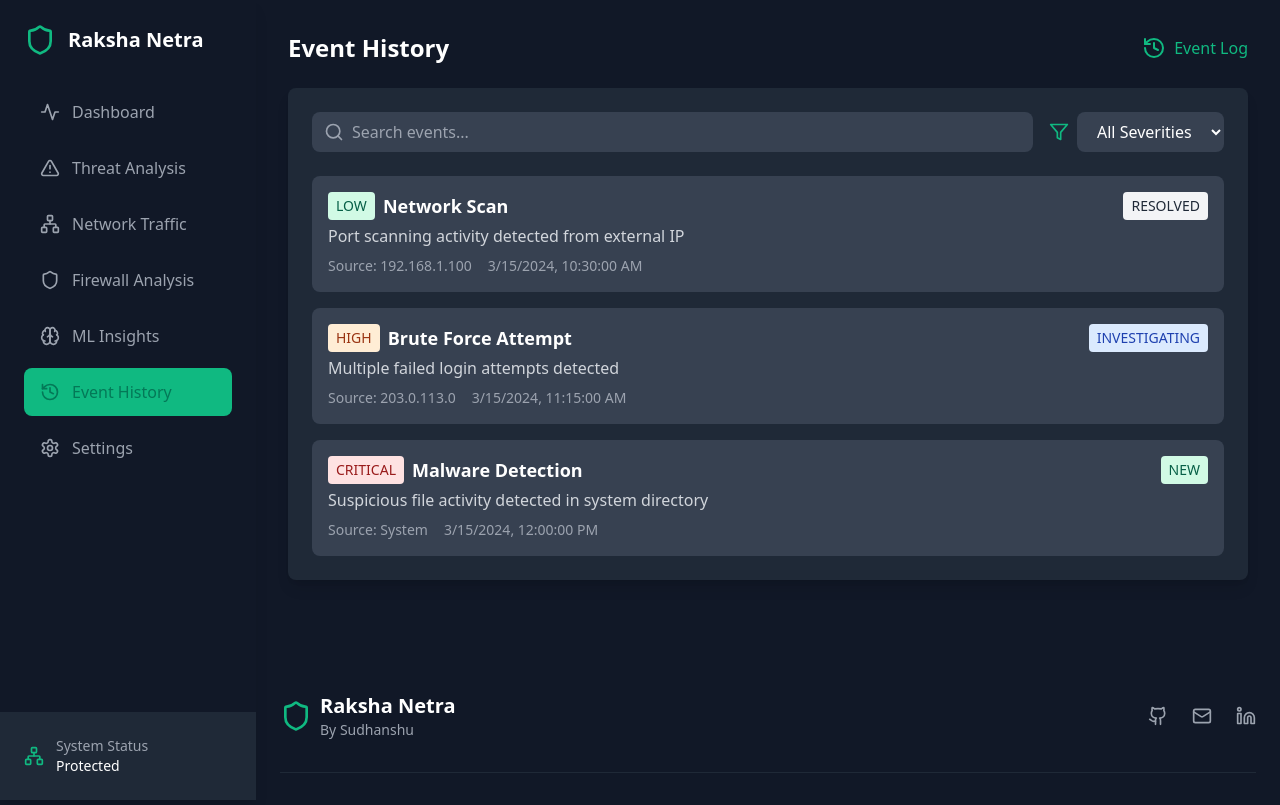
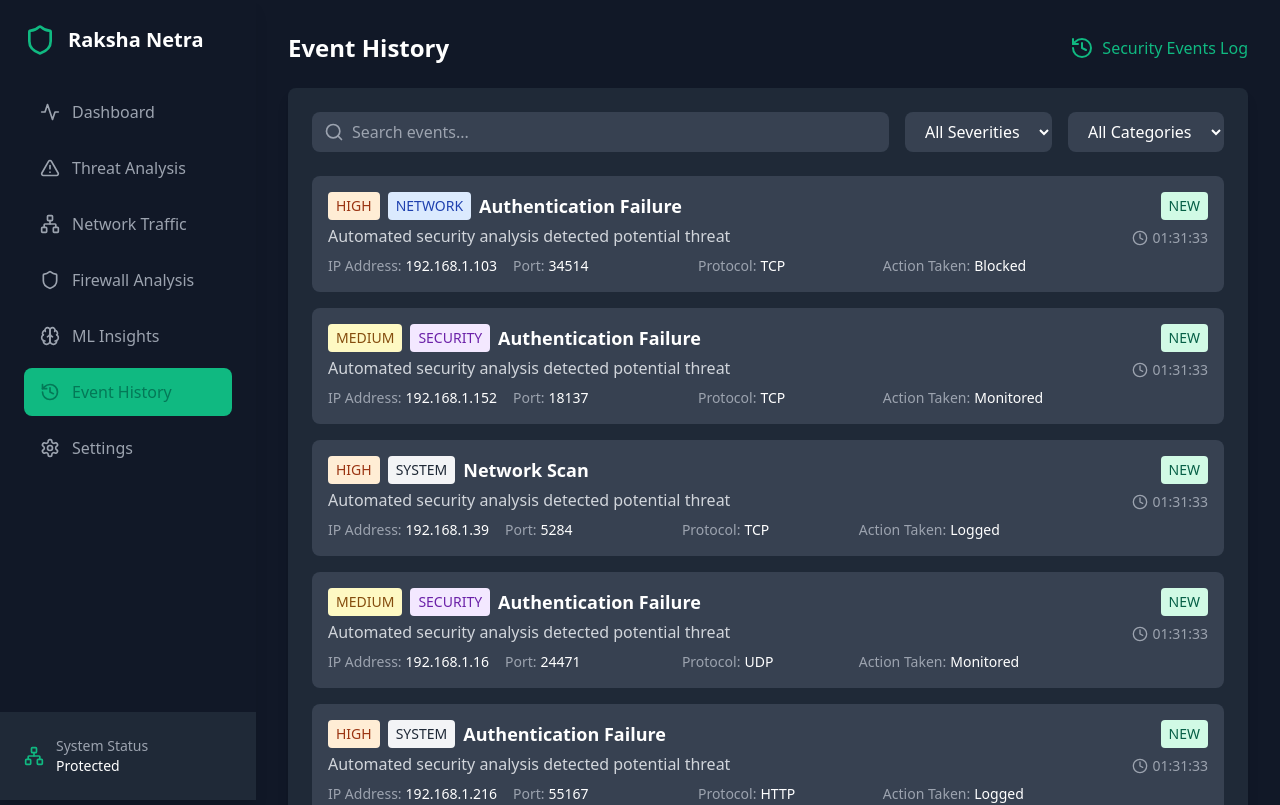
Before and after one commit to Sudhaanshuu/SIH24_tem, a React (Vite) app: page /history in a window 1280 px wide. Shown: the top 805 px of the page. Built offline with nearby package versions, Linux system fonts and the light colour scheme.

Commit message:
Update Events

```diff
--- a/src/components/EventHistory.tsx
+++ b/src/components/EventHistory.tsx
@@ -1,6 +1,7 @@
-import React, { useState } from 'react';
-import { History, Filter, Search } from 'lucide-react';
+import React, { useState, useEffect } from 'react';
+import { History, Filter, Search, AlertTriangle, Shield, Clock } from 'lucide-react';
 import { useThemeStore } from '../store/useThemeStore';
+import { format } from 'date-fns';
 
 interface Event {
   id: string;
@@ -10,48 +11,63 @@ interface Event {
   description: string;
   source: string;
   status: 'resolved' | 'investigating' | 'new';
+  category: 'security' | 'network' | 'system';
+  details: Record<string, string>;
 }
 
 export const EventHistory: React.FC = () => {
   const { isDarkMode } = useThemeStore();
   const [searchTerm, setSearchTerm] = useState('');
   const [filterSeverity, setFilterSeverity] = useState<string>('all');
+  const [filterCategory, setFilterCategory] = useState<string>('all');
+  const [events, setEvents] = useState<Event[]>([]);
 
-  const events: Event[] = [
-    {
-      id: '1',
-      type: 'Network Scan',
-      severity: 'low',
-      timestamp: '2024-03-15T10:30:00',
-      description: 'Port scanning activity detected from external IP',
-      source: '192.168.1.100',
-      status: 'resolved'
-    },
-    {
-      id: '2',
-      type: 'Brute Force Attempt',
-      severity: 'high',
-      timestamp: '2024-03-15T11:15:00',
-      description: 'Multiple failed login attempts detected',
-      source: '203.0.113.0',
-      status: 'investigating'
-    },
-    {
-      id: '3',
-      type: 'Malware Detection',
-      severity: 'critical',
-      timestamp: '2024-03-15T12:00:00',
-      description: 'Suspicious file activity detected in system directory',
-      source: 'System',
-      status: 'new'
+  useEffect(() => {
+    // Simulate real-time event updates
+    const updateEvents = () => {
+      const newEvent: Event = {
+        id: crypto.randomUUID(),
+        type: ['Suspicious Activity', 'Network Scan', 'Authentication Failure'][
+          Math.floor(Math.random() * 3)
+        ],
+        severity: ['low', 'medium', 'high', 'critical'][Math.floor(Math.random() * 4)] as Event['severity'],
+        timestamp: new Date().toISOString(),
+        description: 'Automated security analysis detected potential threat',
+        source: `192.168.1.${Math.floor(Math.random() * 255)}`,
+        status: 'new',
+        category: ['security', 'network', 'system'][Math.floor(Math.random() * 3)] as Event['category'],
+        details: {
+          'IP Address': `192.168.1.${Math.floor(Math.random() * 255)}`,
+          'Port': `${Math.floor(Math.random() * 65535)}`,
+          'Protocol': ['TCP', 'UDP', 'HTTP'][Math.floor(Math.random() * 3)],
+          'Action Taken': ['Blocked', 'Monitored', 'Logged'][Math.floor(Math.random() * 3)]
         }
-  ];
+      };
+
+      setEvents(prev => {
+        const updated = [newEvent, ...prev];
+        // Keep only last 50 events for performance
+        return updated.slice(0, 50);
+      });
+    };
+
+    // Initial events
+    updateEvents();
+    updateEvents();
+    updateEvents();
+
+    const interval = setInterval(updateEvents, 30000); // Add new event every 30 seconds
+    return () => clearInterval(interval);
+  }, []);
 
   const filteredEvents = events.filter(event => {
-    const matchesSearch = event.description.toLowerCase().includes(searchTerm.toLowerCase()) ||
-                         event.source.toLowerCase().includes(searchTerm.toLowerCase());
+    const matchesSearch =
+      event.description.toLowerCase().includes(searchTerm.toLowerCase()) ||
+      event.source.toLowerCase().includes(searchTerm.toLowerCase()) ||
+      event.type.toLowerCase().includes(searchTerm.toLowerCase());
     const matchesSeverity = filterSeverity === 'all' || event.severity === filterSeverity;
-    return matchesSearch && matchesSeverity;
+    const matchesCategory = filterCategory === 'all' || event.category === filterCategory;
+    return matchesSearch && matchesSeverity && matchesCategory;
   });
 
   return (
@@ -60,7 +76,7 @@ export const EventHistory: React.FC = () => {
         <h1 className="text-2xl font-bold">Event History</h1>
         <div className="flex items-center space-x-2">
           <History className="h-6 w-6 text-emerald-500" />
-          <span className="text-emerald-500">Event Log</span>
+          <span className="text-emerald-500">Security Events Log</span>
         </div>
       </div>
 
@@ -82,8 +98,7 @@ export const EventHistory: React.FC = () => {
               `}
             />
           </div>
-          <div className="flex items-center space-x-2">
-            <Filter className="h-5 w-5 text-emerald-500" />
+          <div className="flex items-center space-x-4">
             <select
               value={filterSeverity}
               onChange={(e) => setFilterSeverity(e.target.value)}
@@ -100,6 +115,23 @@ export const EventHistory: React.FC = () => {
               <option value="medium">Medium</option>
               <option value="high">High</option>
               <option value="critical">Critical</option>
+            </select>
+
+            <select
+              value={filterCategory}
+              onChange={(e) => setFilterCategory(e.target.value)}
+              className={`
+                rounded-lg px-4 py-2
+                ${isDarkMode
+                  ? 'bg-gray-700 text-white'
+                  : 'bg-gray-50 text-gray-900'}
+                focus:outline-none focus:ring-2 focus:ring-emerald-500
+              `}
+            >
+              <option value="all">All Categories</option>
+              <option value="security">Security</option>
+              <option value="network">Network</option>
+              <option value="system">System</option>
             </select>
           </div>
         </div>
@@ -125,20 +157,31 @@ export const EventHistory: React.FC = () => {
                     `}>
                       {event.severity.toUpperCase()}
                     </span>
+                    <span className={`
+                      px-2 py-1 rounded text-sm font-medium
+                      ${event.category === 'security' ? 'bg-purple-100 text-purple-800' :
+                        event.category === 'network' ? 'bg-blue-100 text-blue-800' :
+                        'bg-gray-100 text-gray-800'}
+                    `}>
+                      {event.category.toUpperCase()}
+                    </span>
                     <h3 className="text-lg font-semibold">{event.type}</h3>
                   </div>
                   <p className={`mt-1 ${isDarkMode ? 'text-gray-300' : 'text-gray-600'}`}>
                     {event.description}
                   </p>
-                  <div className="mt-2 flex items-center space-x-4 text-sm">
+                  <div className="mt-2 grid grid-cols-2 md:grid-cols-4 gap-4">
+                    {Object.entries(event.details).map(([key, value]) => (
+                      <div key={key} className="text-sm">
                         <span className={isDarkMode ? 'text-gray-400' : 'text-gray-500'}>
-                      Source: {event.source}
+                          {key}:
                         </span>
-                    <span className={isDarkMode ? 'text-gray-400' : 'text-gray-500'}>
-                      {new Date(event.timestamp).toLocaleString()}
-                    </span>
+                        <span className="ml-1 font-medium">{value}</span>
+                      </div>
+                    ))}
                   </div>
                 </div>
+                <div className="flex flex-col items-end space-y-2">
                   <span className={`
                     px-2 py-1 rounded text-sm
                     ${event.status === 'new' ? 'bg-emerald-100 text-emerald-800' :
@@ -147,6 +190,11 @@ export const EventHistory: React.FC = () => {
                   `}>
                     {event.status.toUpperCase()}
                   </span>
+                  <div className={`flex items-center text-sm ${isDarkMode ? 'text-gray-400' : 'text-gray-500'}`}>
+                    <Clock className="h-4 w-4 mr-1" />
+                    {format(new Date(event.timestamp), 'HH:mm:ss')}
+                  </div>
+                </div>
               </div>
             </div>
           ))}
```
Lines whose indentation alone changed are shown as unchanged.
